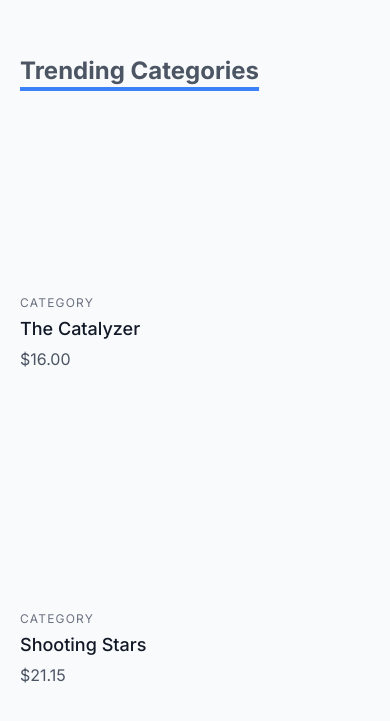
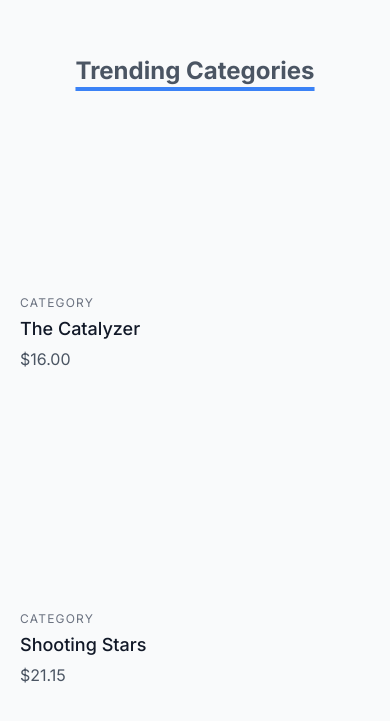
Before and after one commit to CwBotNet/b2b-system-design, a Next.js app: page / in a window 390 px wide. Shown: the part 947-1668 px from the top of the page. Built offline with nearby package versions, Linux system fonts and the light colour scheme.

Commit message:
ui bug fix reponsive

```diff
--- a/components/Category.tsx
+++ b/components/Category.tsx
@@ -5,10 +5,10 @@ const CategorySeection = () => {
             <section className="text-gray-600 body-font">
 
                 <div className="container px-5 py-24 mx-auto">
-                    <h1 className="text-2xl font-bold underline decoration-4 decoration-blue-500 underline-offset-8 ">
+                    <h1 className="text-2xl text-center md:text-left font-bold underline decoration-4 decoration-blue-500 underline-offset-8 ">
                         Trending Categories
                     </h1>
-                    <div className="flex flex-wrap -m-4">
+                    <div className="flex flex-wrap  -m-4">
                         <div className="lg:w-1/4 md:w-1/2 p-4 w-full">
                             <a className="block relative h-48 rounded overflow-hidden">
                                 {/* <img alt="ecommerce" className="object-cover object-center w-full h-full block" src="https://dummyimage.com/420x260"> */}
--- a/components/Nav/HomeNav.tsx
+++ b/components/Nav/HomeNav.tsx
@@ -65,8 +65,6 @@ const HomeNav = () => {
                         <DropdownMenuContent>
                             {/* <DropdownMenuLabel>My Account</DropdownMenuLabel> */}
                             {/* <DropdownMenuSeparator /> */}
-                            <DropdownMenuItem>Profile</DropdownMenuItem>
-                            <DropdownMenuItem>Billing</DropdownMenuItem>
                             <DropdownMenuItem>
                                 <span className="btn btn-light text-neutral-500">
                                     Sign In
```
